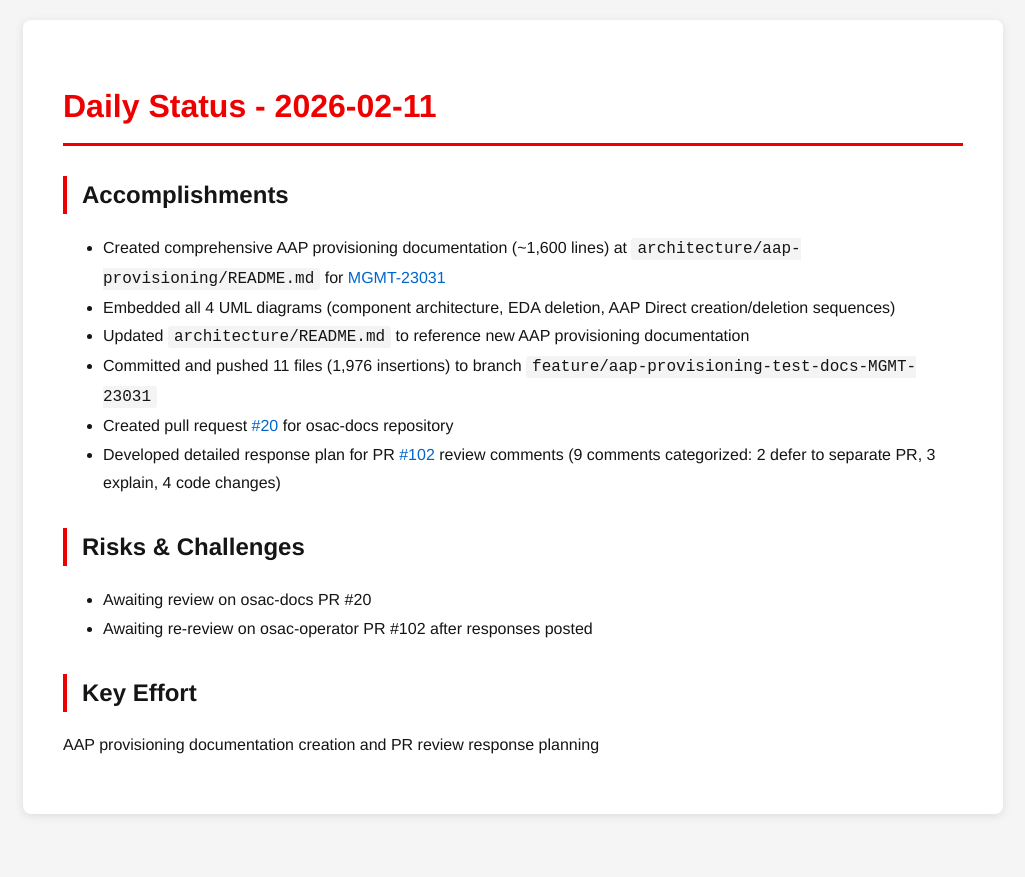
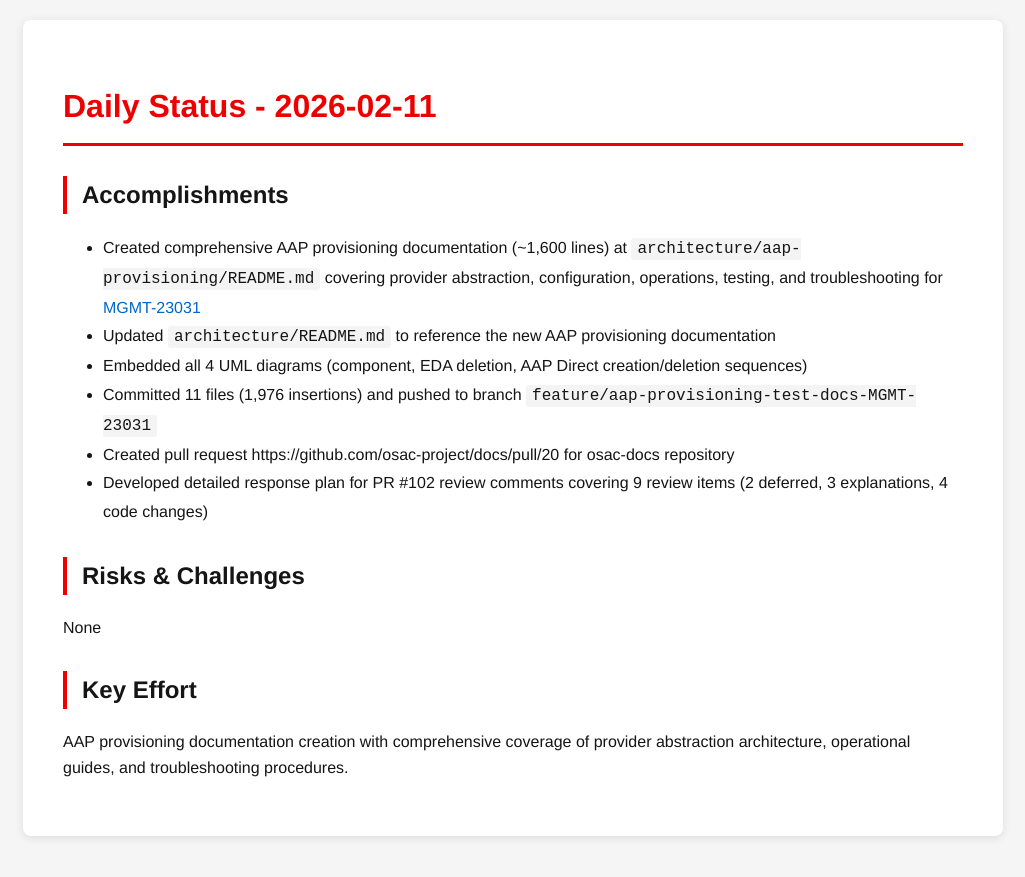
Before and after one commit to tzvatot/daily-status, a Jekyll site: the page built from 2026-02-11.md, in a window 1280 px wide. Shown: the top 877 px of the page, without its empty margins (127-1152 px from the left). Built offline with Jekyll 4.4.1, drawn with Linux system fonts in a browser that asks for light colours.

Commit message:
Daily status update - 2026-02-11

```diff
--- a/2026-02-11.md
+++ b/2026-02-11.md
@@ -7,16 +7,15 @@
 # Daily Status - 2026-02-11
 
 ## Accomplishments
-- Created comprehensive AAP provisioning documentation (~1,600 lines) at `architecture/aap-provisioning/README.md` for [MGMT-23031](https://issues.redhat.com/browse/MGMT-23031)
-- Embedded all 4 UML diagrams (component architecture, EDA deletion, AAP Direct creation/deletion sequences)
-- Updated `architecture/README.md` to reference new AAP provisioning documentation
-- Committed and pushed 11 files (1,976 insertions) to branch `feature/aap-provisioning-test-docs-MGMT-23031`
-- Created pull request [#20](https://github.com/osac-project/docs/pull/20) for osac-docs repository
-- Developed detailed response plan for PR [#102](https://github.com/osac-project/osac-operator/pull/102) review comments (9 comments categorized: 2 defer to separate PR, 3 explain, 4 code changes)
+- Created comprehensive AAP provisioning documentation (~1,600 lines) at `architecture/aap-provisioning/README.md` covering provider abstraction, configuration, operations, testing, and troubleshooting for [MGMT-23031](https://issues.redhat.com/browse/MGMT-23031)
+- Updated `architecture/README.md` to reference the new AAP provisioning documentation
+- Embedded all 4 UML diagrams (component, EDA deletion, AAP Direct creation/deletion sequences)
+- Committed 11 files (1,976 insertions) and pushed to branch `feature/aap-provisioning-test-docs-MGMT-23031`
+- Created pull request https://github.com/osac-project/docs/pull/20 for osac-docs repository
+- Developed detailed response plan for PR #102 review comments covering 9 review items (2 deferred, 3 explanations, 4 code changes)
 
 ## Risks & Challenges
-- Awaiting review on osac-docs PR #20
-- Awaiting re-review on osac-operator PR #102 after responses posted
+None
 
 ## Key Effort
-AAP provisioning documentation creation and PR review response planning
+AAP provisioning documentation creation with comprehensive coverage of provider abstraction architecture, operational guides, and troubleshooting procedures.
```
